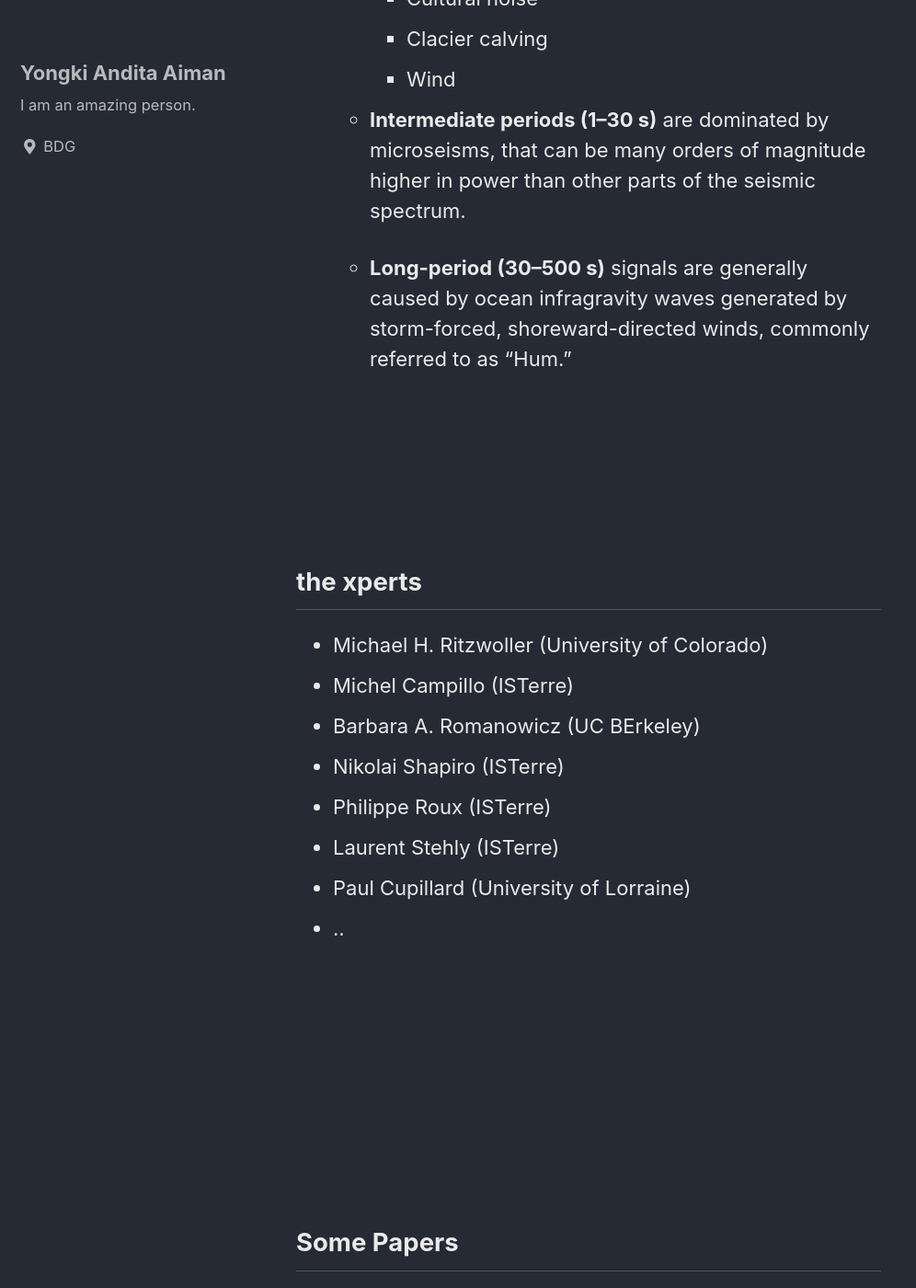
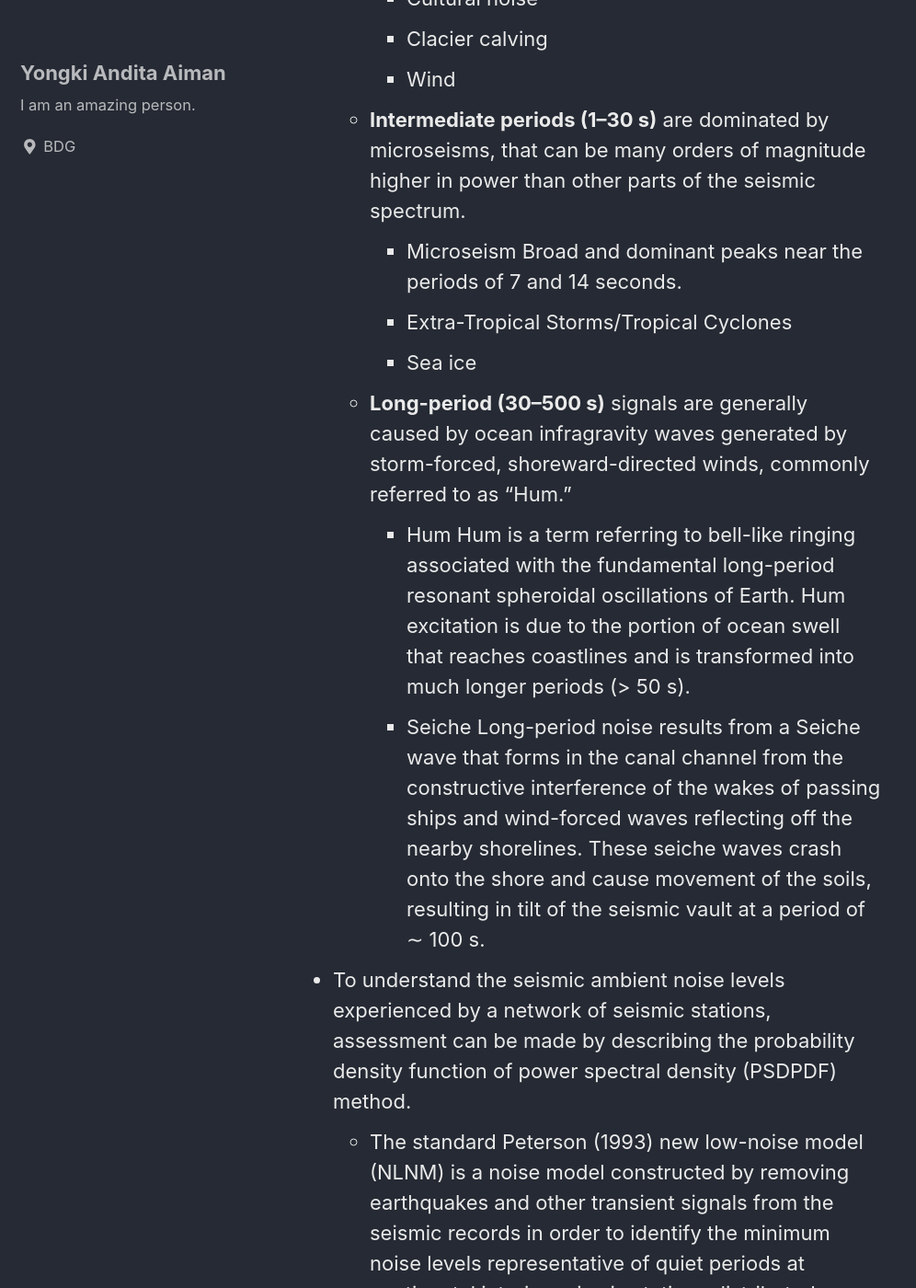
Before and after one commit to aimanyongki/blog, a Jekyll site: the page built from _posts/2020-04-07-Introduction-to-Ambient-Seismic-Noise.md, in a window 1280 px wide and 1400 px high, scrolled down 1781 px. Shown: the whole window at 92% size, without its empty margins (0-996 px from the left). Built offline with Jekyll 4.4.1, drawn with Linux system fonts in a browser that asks for light colours; cached includes are drawn as plain includes; nearby versions of some CDN libraries; some of the changed text lies outside the part shown.

Commit message:
Update 2020-04-07-Introduction-to-Ambient-Seismic-Noise.md

```diff
--- a/_posts/2020-04-07-Introduction-to-Ambient-Seismic-Noise.md
+++ b/_posts/2020-04-07-Introduction-to-Ambient-Seismic-Noise.md
@@ -28,8 +28,24 @@ array of seismometer for example the AlpArray project and the USArray. Both aspe
     - Wind
 
   - **Intermediate periods (1–30 s)** are dominated by microseisms, that can be many orders of magnitude higher in power than other parts of the seismic spectrum.
+    - Microseism
+      Broad and dominant peaks near the periods of 7 and 14 seconds.
+    - Extra-Tropical Storms/Tropical Cyclones
+    - Sea ice
 
   - **Long-period (30–500 s)** signals are generally caused by ocean infragravity waves generated by storm-forced, shoreward-directed winds, commonly referred to as “Hum.”
+    - Hum
+      Hum is a term referring to bell-like ringing associated with the fundamental long-period resonant spheroidal  oscillations of Earth. Hum excitation is due to the portion of ocean swell that reaches coastlines and is transformed into much longer periods (> 50 s).
+    - Seiche
+      Long-period noise results from a Seiche wave that forms in the canal channel from the constructive interference of the wakes of passing ships and wind-forced waves reflecting off the nearby shorelines. These seiche waves crash onto the shore and cause movement of the soils, resulting in tilt of the seismic vault at a period of ∼ 100 s.
+
+- To understand the seismic ambient noise levels experienced by a network of seismic stations, assessment can be made by describing the probability density function of power spectral density (PSDPDF) method.
+  - The standard Peterson (1993) new low-noise model (NLNM) is a noise model constructed by removing earthquakes and other transient signals from the seismic records in order to identify the minimum noise levels representative of quiet periods at continental interior seismic stations distributed around the world.
+
+  - The new high-noise model (NHNM) is also constructed using mostly island-based stations within the GSN (Peterson, 1993).
+
+
+
 
 
 
```
